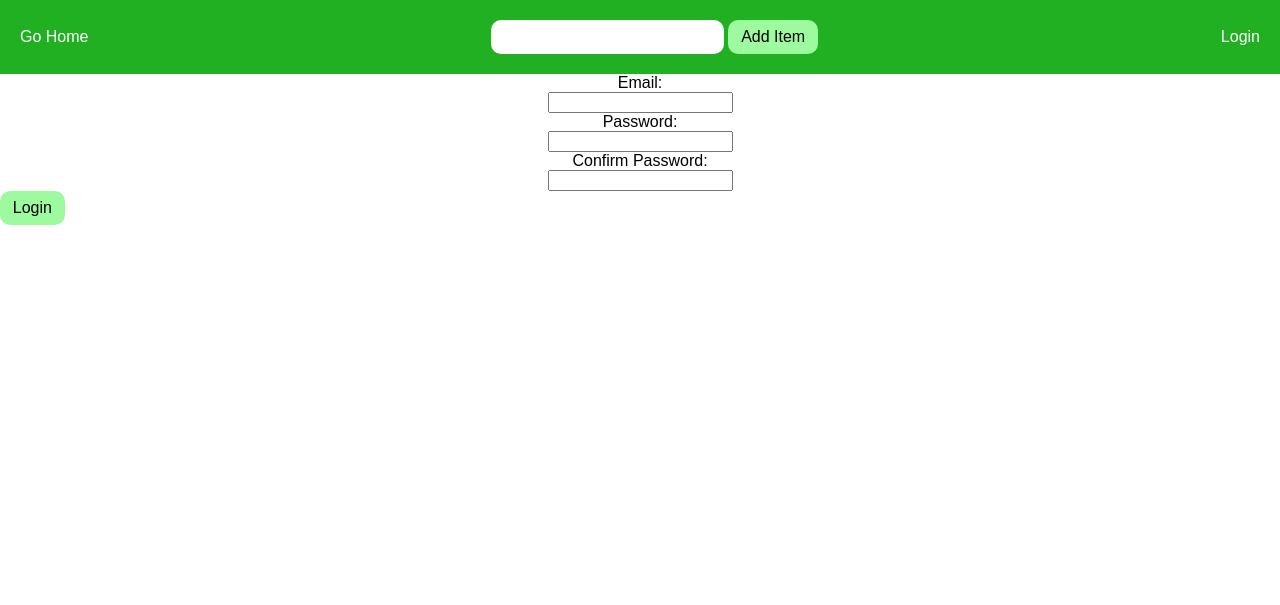
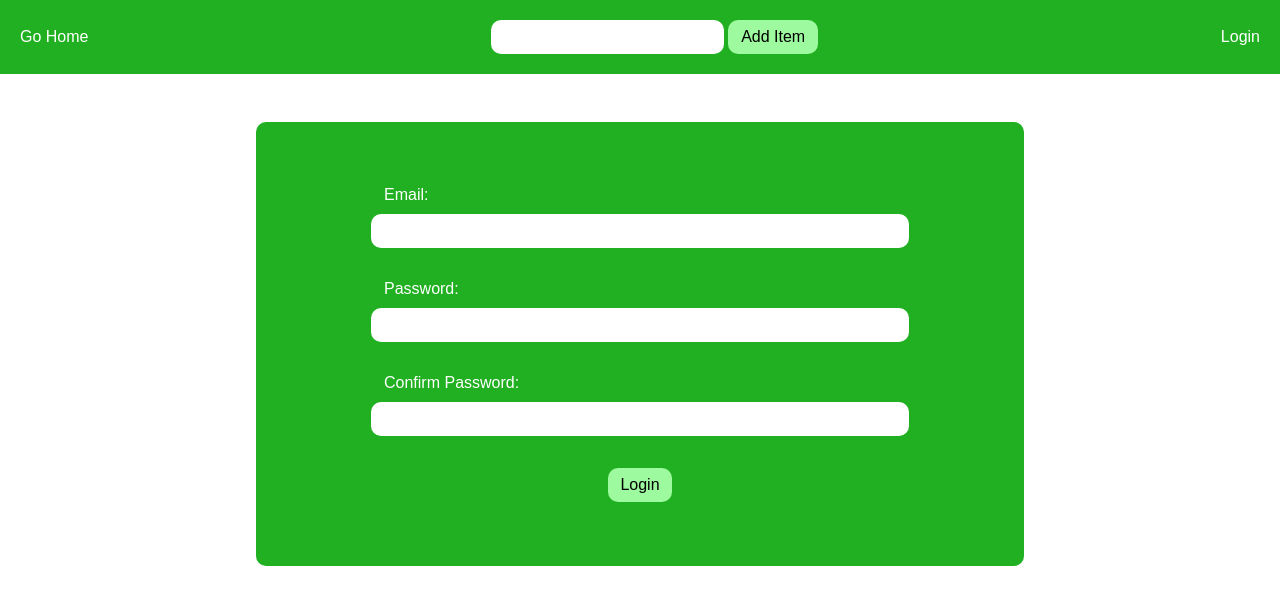
Before and after one commit to daniel-deru/first-django-app, a Django app: page /login/ in a window 1280 px wide. Shown: the top 605 px of the page. Run offline with Django 3.2, Linux system fonts and the light colour scheme; some libraries are stand-ins or nearby versions.

Commit message:
successfully gets data from the login form

```diff
--- a/firstapp/main/views.py
+++ b/firstapp/main/views.py
@@ -5,6 +5,10 @@ from .forms import LoginForm
 
 def login(request):
     form = LoginForm()
+    if request.method == "POST":
+        data = request.POST
+        if data.is_valid():
+            print("data is valid")
     return render(request, "main/login.html", {'form': form})
 
 def index(request):
--- a/firstapp/static/css/main.css
+++ b/firstapp/static/css/main.css
@@ -48,13 +48,6 @@ header a {
     color: white;
 }
 
-/* form {
-    background-color: #21B021;
-    width: 100vw;
-    padding: 20px 0px;
-
-} */
-
 form input[type="text"] {
     background-color: white;
     font-size: 1em;
@@ -75,10 +68,41 @@ form button {
 
 form label {
     display: block;
+    margin: 0;
 }
 
 #login button {
     display: block;
+    margin: auto;
+}
+
+#login {
+    text-align: center;
+    background-color: #21B021;
+    width: 50%;
+    padding: 4rem;
+    margin: auto;
+    margin-top: 3rem;
+    border-radius: 10px;
+}
+
+#login input {
+    margin-bottom: 2rem;
+    width: 80%;
+    font-size: 1em;
+    padding: 0.5rem 0.8rem;
+    outline: none;
+    border-radius: 10px;
+    border: none;
+}
+
+#login label {
+    float: none;
+    color: white;
+    width: 80%;
+    text-align: left;
+    margin: auto;
+    margin-bottom: 10px;
 }
 
 ul {
```
